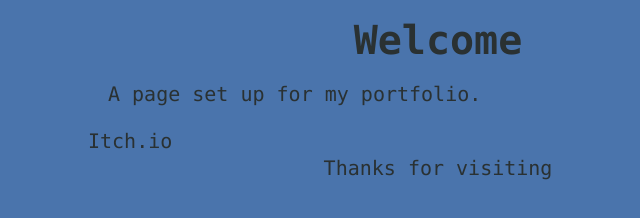
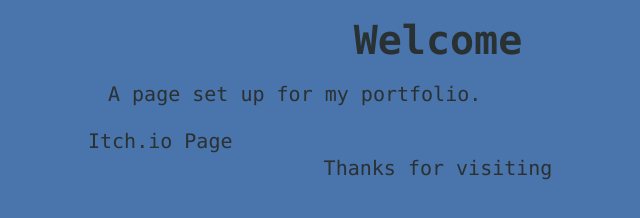
Before and after one commit to hsgold20/hsgold20.github.io, a plain HTML site: page index.html in a window 1280 px wide. Shown: the full height of the page, 202-842 px from the left. Drawn offline with Linux system fonts and the light colour scheme.

Commit message:
Update link text for Itch.io in index.html

```diff
--- a/index.html
+++ b/index.html
@@ -10,7 +10,7 @@
     <h1>Welcome</h1>
   <article>
 	  <p>A page set up for my portfolio.</p>
-	<dt><a href="https://verygreen.itch.io/">Itch.io</a></dt>
+	  <a href="https://verygreen.itch.io/">Itch.io Page</a>
   </article>
   <footer>Thanks for visiting</footer>
   </body>
```
